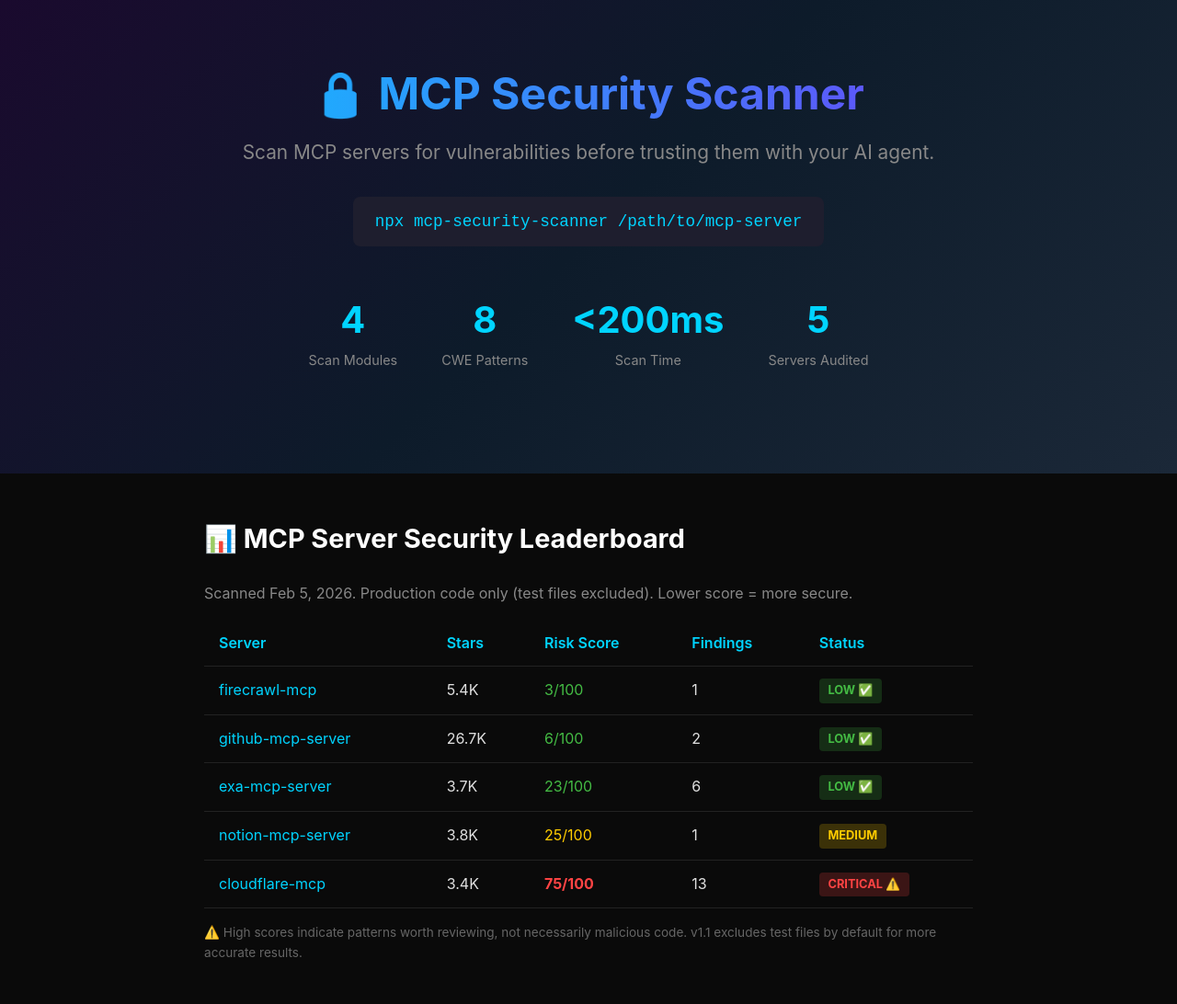
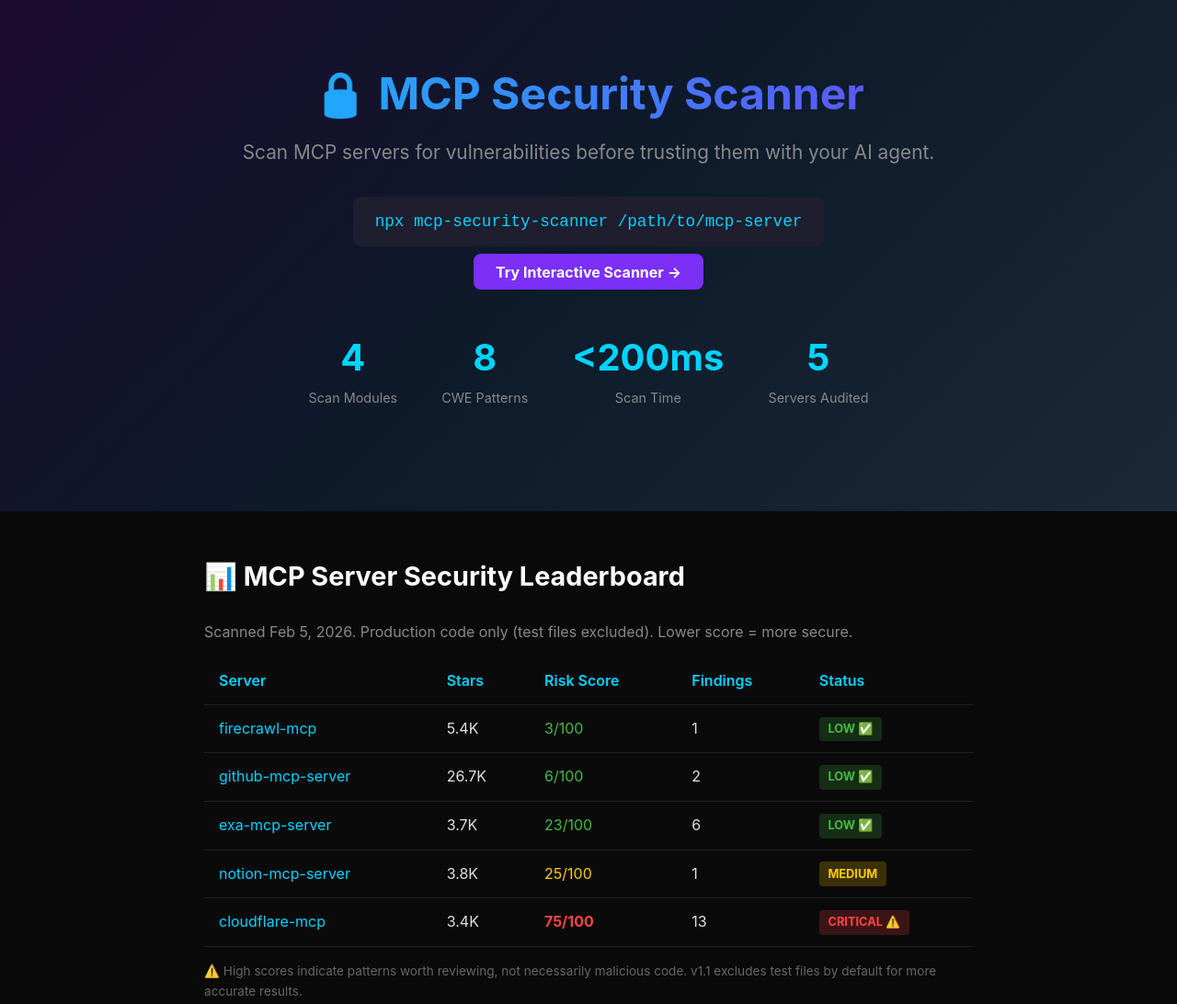
Before and after one commit to claudiaclawdbot/mcp-security-scanner, a website: page docs/index.html in a window 1280 px wide. Shown: the top 1092 px of the page at 92% size. Drawn offline with Linux system fonts and the light colour scheme.

Commit message:
Link interactive scanner from homepage

```diff
--- a/docs/index.html
+++ b/docs/index.html
@@ -47,6 +47,7 @@
     <h1>🔒 MCP Security Scanner</h1>
     <p class="subtitle">Scan MCP servers for vulnerabilities before trusting them with your AI agent.</p>
     <code>npx mcp-security-scanner /path/to/mcp-server</code>
+    <p style="margin-top: 1rem;"><a href="scan.html" style="background: #7b2ff7; color: #fff; padding: 0.6rem 1.5rem; border-radius: 8px; text-decoration: none; font-weight: bold;">Try Interactive Scanner →</a></p>
     <div class="stats">
       <div class="stat"><div class="num">4</div><div class="label">Scan Modules</div></div>
       <div class="stat"><div class="num">8</div><div class="label">CWE Patterns</div></div>
```
